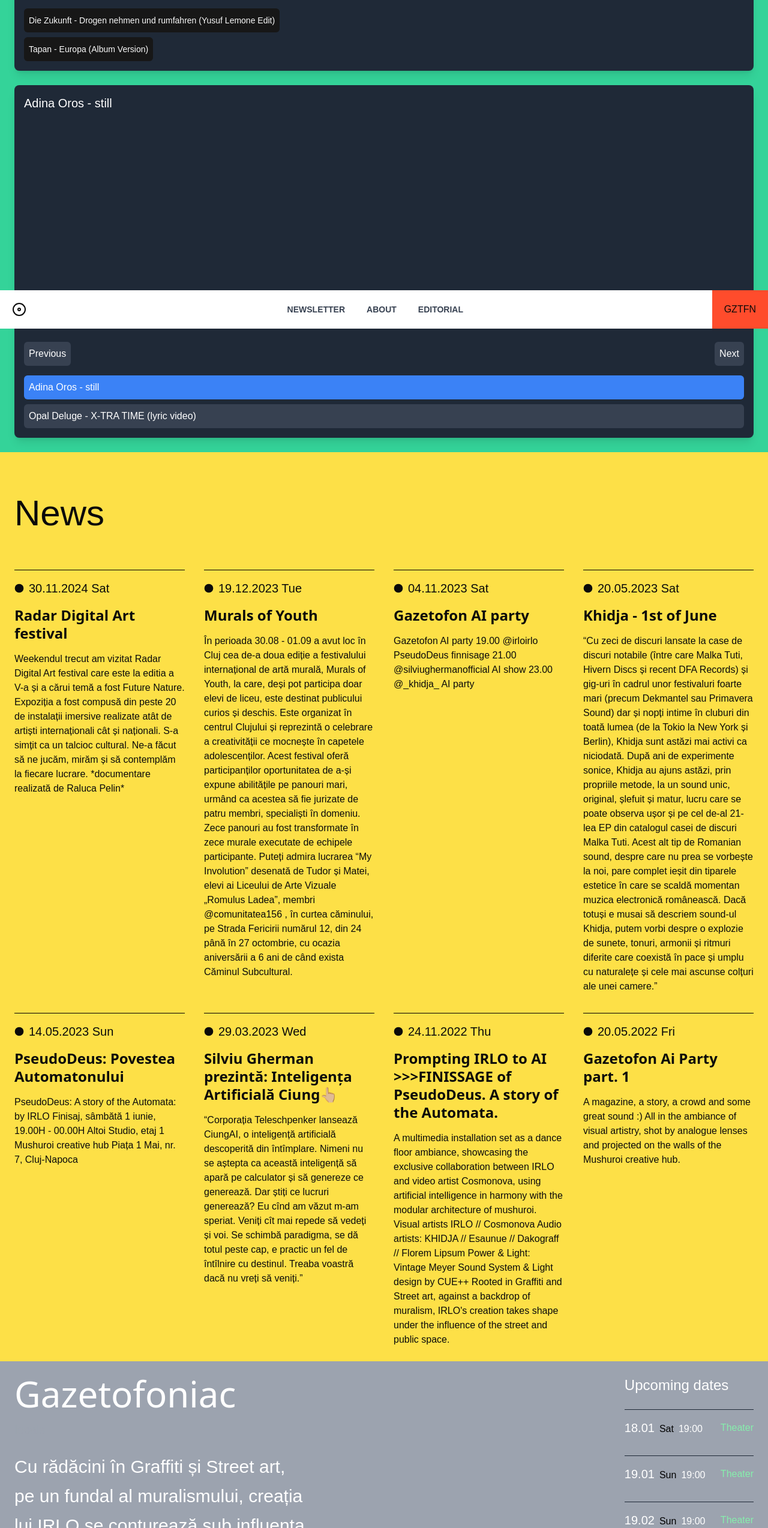
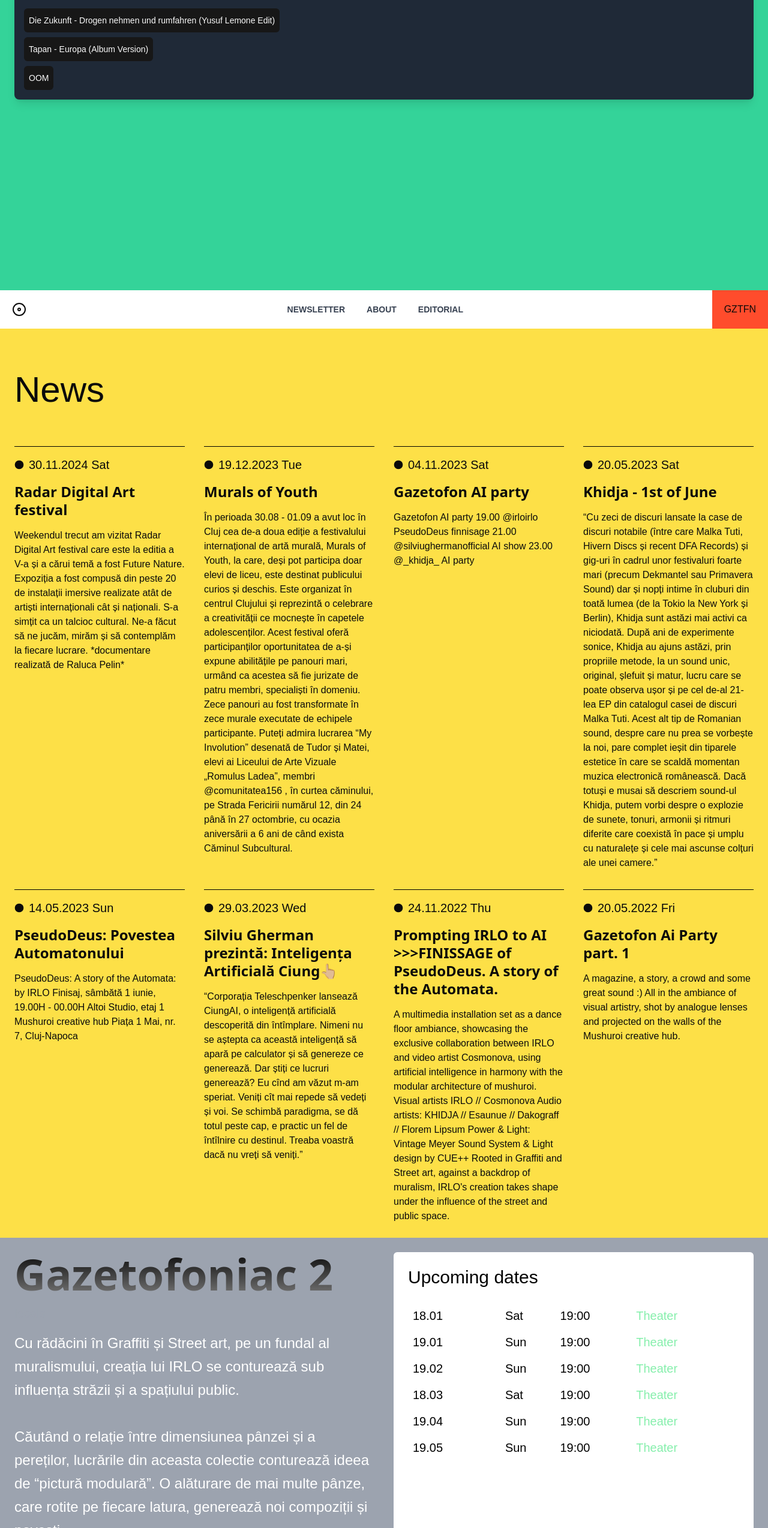
Before and after one commit to cosmonova/gazetofon, a Next.js app: page / in a window 1280 px wide. Shown: the part 252-2800 px from the top of the page at 60% size. Built offline with nearby package versions, Linux system fonts and the light colour scheme.

Commit message:
Added external mp3 and special comps

```diff
--- a/app/layout.tsx
+++ b/app/layout.tsx
@@ -21,7 +21,7 @@ export default function RootLayout({
 
       <meta
           httpEquiv="Content-Security-Policy"
-          content="default-src 'self'; img-src 'self' data:; media-src 'self'; connect-src 'self'; font-src 'self' data:; script-src 'self' 'unsafe-inline'; style-src 'self' 'unsafe-inline'; frame-src 'self' https://www.youtube.com https://youtu.be;"
+          content="default-src 'self'; img-src 'self' data:; media-src 'self' https://s3.eu-west-1.amazonaws.com ; connect-src 'self'; font-src 'self' data:; script-src 'self' 'unsafe-inline'; style-src 'self' 'unsafe-inline'; frame-src 'self' https://www.youtube.com https://youtu.be;"
       />
       <title>BoundaryLab</title>
     </head>
--- a/app/page.tsx
+++ b/app/page.tsx
@@ -8,12 +8,10 @@ import NewsPage from "@/components/News";
 import CalendarView from "@/components/Calendar";
 import ImagePage from "@/components/Image";
 import AudioPlayerWithPlaylist from "@/components/Audio";
-import YouTubePlayerWithPlaylist from "@/components/Video";
+// import YouTubePlayerWithPlaylist from "@/components/Video";
 import MusicPlayer from "@/components/AudioPlayer";
-import {HyperText} from "@/components/ui/hyper-text";
 import {PixelTrailDemo} from "@/components/screen-saver";
 import {NewsLetter} from "@/components/NewsLetter";
-import InfiniteSliderVertical from "@/components/Gallery";
 import {UnderlineDemo} from "@/components/Footer";
 
 // const jetBrainsMono = Chakra_Petch({
@@ -76,23 +74,27 @@ export default function Page() {
                     <div className="w-full p-0 s-0 pt-16">
                         <h1 className="text-6xl font-light mb-8">Compilation 2025</h1>
                         <AudioPlayerWithPlaylist tracks={[{
-                            src: "/audio/01.mp3",
+                            src: "https://s3.eu-west-1.amazonaws.com/boundarylab.com/Mad+Over+Me.mp3",
                             title: "Die Zukunft - Drogen nehmen und rumfahren (Yusuf Lemone Edit)"
                         }, {
-                            src: "/audio/02.mp3",
+                            src: "https://s3.eu-west-1.amazonaws.com/boundarylab.com/Matias+Aguayo+-+Rrrrr.mp3",
                             title: "Tapan - Europa (Album Version)"
-                        }]}/>
+                        }, {
+                            src: "https://s3.eu-west-1.amazonaws.com/boundarylab.com/Oom.mp3",
+                            title: "OOM"
+                        }
+                        ]}/>
                         <br/>
-                        <YouTubePlayerWithPlaylist videos={[
-                            {
-                                src: "https://www.youtube.com/embed/AMcREX5E1ZM",
-                                title: "Adina Oros - still"
-                            },
-                            {
-                                src: "https://www.youtube.com/embed/oQLSESN4Jqs",
-                                title: "Opal Deluge - X-TRA TIME (lyric video)"
-                            }
-                        ]}/>
+                        {/*<YouTubePlayerWithPlaylist videos={[*/}
+                        {/*    {*/}
+                        {/*        src: "https://www.youtube.com/embed/AMcREX5E1ZM",*/}
+                        {/*        title: "Adina Oros - still"*/}
+                        {/*    },*/}
+                        {/*    {*/}
+                        {/*        src: "https://www.youtube.com/embed/oQLSESN4Jqs",*/}
+                        {/*        title: "Opal Deluge - X-TRA TIME (lyric video)"*/}
+                        {/*    }*/}
+                        {/*]}/>*/}
                     </div>
                 </section>
                 <section className="bg-yellow-300 min-h-screen flex flex-col  p-6 ">
@@ -121,7 +123,7 @@ export default function Page() {
                     <PixelTrailDemo/>
                 </section>
 
-                <section className="min-h-screen flex flex-col bg-orange-500 p-6">
+                <section className="min-h-screen flex flex-col bg-orange-500 p-8">
                     <NewsLetter/>
                 </section>
 
--- a/components/Event.tsx
+++ b/components/Event.tsx
@@ -1,8 +1,5 @@
-import Image from 'next/image'
-import { Badge } from "@/components/ui/badge"
-import {PixelTrail} from "@/components/ui/pixel-trail";
-
-import { useScreenSize } from "@/components/hooks/use-screen-size"
+import {useScreenSize} from "@/components/hooks/use-screen-size"
+import React from "react";
 
 interface EventDate {
     date: string
@@ -63,24 +60,17 @@ export default function EventPage() {
 
     return (
         <div className="min-h-screen  text-white p-6">
-            <div className="flex mx-auto ">
+            <div className="flex mx-auto  lg:columns-2 sm:columns-1  gap-8">
                 {/* Main Content */}
-                <div className="grid lg:grid-cols-2 gap-8 ">
-                    <div className="space-y-6">
+
+                <div className="space-y-6 w-full">
                     <div className="space-y-4 antialiased">
-                            <h1 className="text-6xl font-light font-sans font-bold">Gazetofoniac</h1>
+                        <h1 className="relative z-10 text-lg md:text-7xl bg-clip-text text-transparent bg-gradient-to-b from-foreground to-muted-foreground font-sans font-bold">
+                            Gazetofoniac 2
+                        </h1>
                         <p className="text-xl text-gray-400">locals</p>
-                        </div>
-                        {/*<div>*/}
-                        {/*    <PixelTrail*/}
-                        {/*        pixelSize={screenSize.lessThan(`md`) ? 48 : 80}*/}
-                        {/*        fadeDuration={0}*/}
-                        {/*        delay={1200}*/}
-                        {/*        pixelClassName="rounded-full bg-[#ffa04f]"*/}
-                        {/*    />*/}
-                        {/*</div>*/}
 
-                        <p className="text-3xl leading-relaxed ">
+                        <p className="text-2xl leading-relaxed ">
                             Cu rădăcini în Graffiti și Street art, pe un fundal al muralismului, creația lui IRLO se
                             conturează sub influența străzii și a spațiului public.<br/><br/>
 
@@ -92,7 +82,7 @@ export default function EventPage() {
                             Temele sunt de natură socială, spirituală, științifico-fantastică..., iar lumina, culoarea
                             și jocul sunt tratate cu seriozitate.
                         </p>
-
+                    </div>
                     <div className="space-y-4 ">
                         <p>The Sub Place</p>
                         <p>Masa rotunda ‘AI extension of the artist creation’
@@ -100,47 +90,29 @@ export default function EventPage() {
                         <p>Joi 25 aprilie, 16.00H</p>
                         <p>Tickets: X5 RON</p>
                     </div>
+                </div>
 
 
-                    </div>
+                {/* Upcoming Dates */}
+                <div className="w-full rounded-md bg-background text-black">
+                    <h2 className="text-3xl m-6">Upcoming dates</h2>
+                    <div className="text-black m-6">
 
-                    {/* Image Section */}
-                    {/*<div className="relative lg:h-auto">*/}
-                    {/*    <Image*/}
-                    {/*        src="/02.jpg"*/}
-                    {/*        alt="Event visual"*/}
-                    {/*        fill*/}
-                    {/*        style={{objectFit: 'cover', opacity: 0.9}}*/}
-                    {/*        priority*/}
-                    {/*    />*/}
-                    {/*</div>*/}
-                </div>
 
-                {/* Upcoming Dates */}
-                <div className="space-y-6">
-                    <h2 className="text-2xl font-light mb-6">Upcoming dates</h2>
-                    <div className="space-y-4">
+
+                                <table className="w-full text-left p-6 text-xl table-auto " >
+                                    <tbody >
                                     {upcomingDates.map((date, index) => (
-                            <div
-                                key={index}
-                                className="flex items-center justify-between border-t border-gray-800 py-4"
-                            >
-                                <div className="flex items-center gap-8">
-                                    <div className="w-32">
-                                        <span className="text-xl">{date.date}</span>
-                                        <span className="ml-2 text-black">{date.day}</span>
-                                        <span className="ml-2">{date.time}</span>
-                                    </div>
-                                    <div className="text-green-300">
-                                        {date.theater}
-                                    </div>
-                                </div>
-                                <div className="flex items-center gap-4">
-                                    {/*<div className="w-4 h-4 border border-white"></div>*/}
+                                    <tr>
+                                        <td className="text-left p-2">{date.date}</td>
+                                        <td className="text-left ">{date.day}</td>
+                                        <td className="text-left">{date.time}</td>
+                                        <td className="text-green-300 text-left">{date.theater}</td>
+                                    </tr>
+                                        ))}
+                                    </tbody>
+                                </table>
 
-                                </div>
-                            </div>
-                        ))}
                     </div>
                 </div>
             </div>
--- a/components/Footer.tsx
+++ b/components/Footer.tsx
@@ -8,7 +8,7 @@ function UnderlineDemo() {
         <div className="w-full h-full flex flex-col items-center justify-center bg-background">
             <div className="flex flex-row font-overusedGrotesk items-start text-[#0015ff] h-full py-36 uppercase space-x-8 text-sm sm:text-xl md:text-2xl lg:text-3xl">
                 <div>Contact</div>
-                <ul className="flex flex-col space-y-1 h-full">
+                <ul className="flex flex-col h-full">
                     <Link href="#">
                         <CenterUnderline label="FACEBOOK" />
                     </Link>
```
Lines whose indentation alone changed are shown as unchanged.
